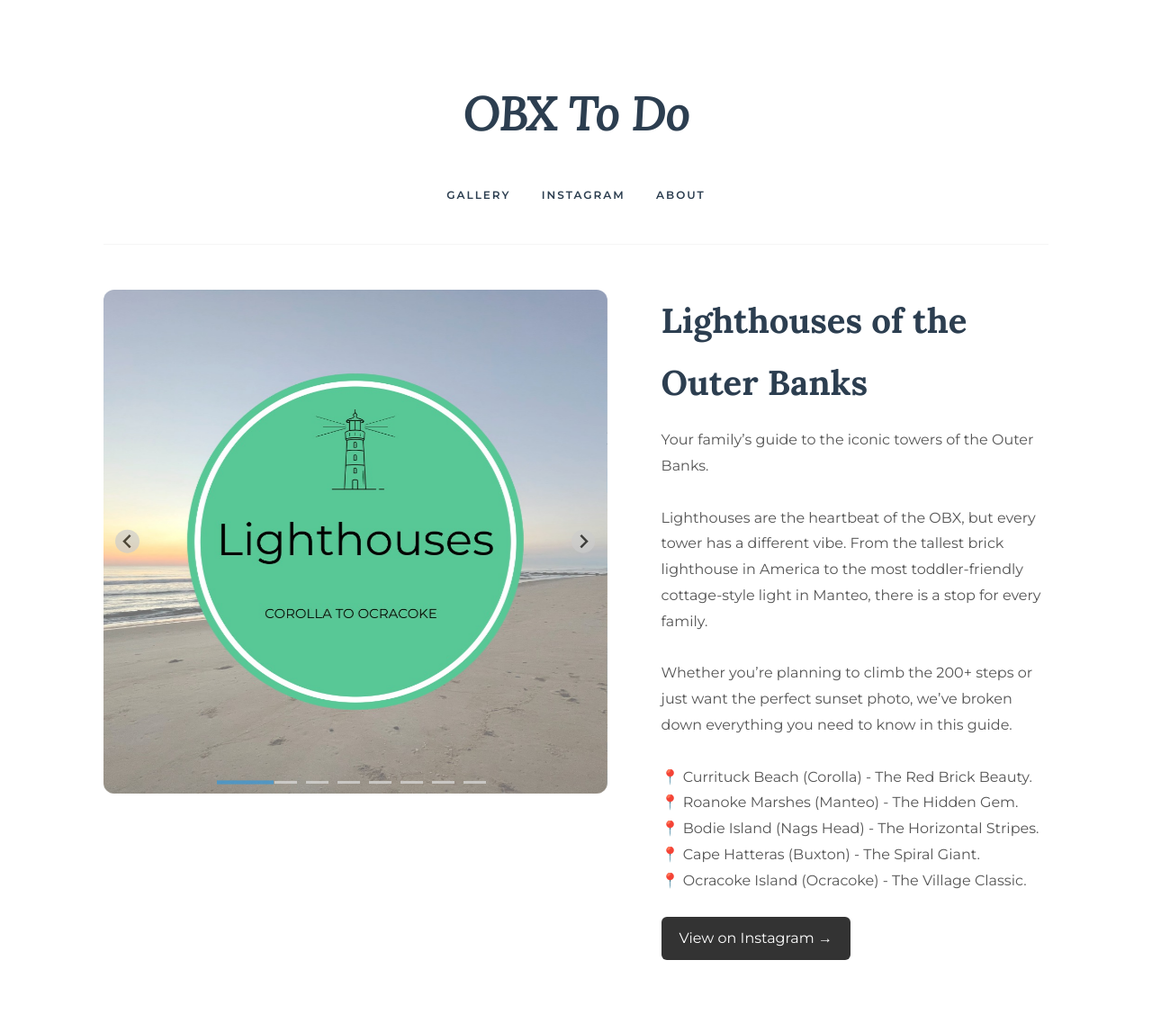
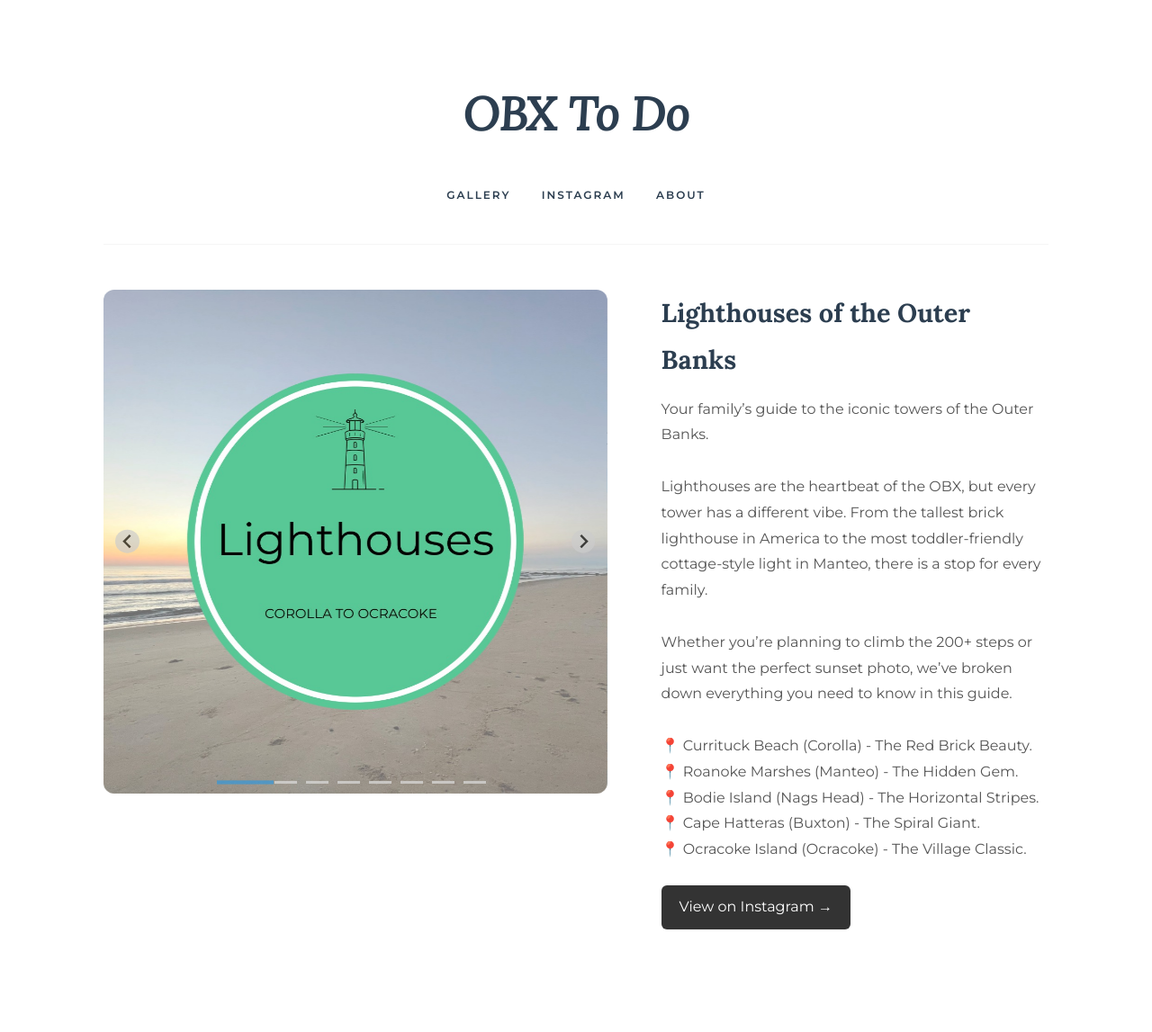
Before and after one commit to obxtodo/obxtodo.com, a Jekyll site: the page built from _gallery/lighthouse.md, in a window 1280 px wide. Shown: the whole page at 90% size. Built offline with Jekyll 4.4.1, drawn with Linux system fonts in a browser that asks for light colours; after the commit the page ends 1113 px from its top, so only the background shows below that.

Commit message:
Update default.html
Signed-off-by: obxtodo <obxtodo@gmail.com>

```diff
--- a/_layouts/default.html
+++ b/_layouts/default.html
@@ -117,7 +117,7 @@
     }
     .post-media { flex: 1.3; max-width: 600px; }
     .post-content { flex: 1; }
-    .post-content h2 { font-size: 2.4rem; margin-bottom: 15px; }
+    .post-content h2 { font-size: 1.8rem; margin-bottom: 15px; }
 
     /* 7. HOMEPAGE GRID */
     .gallery-grid {
```
